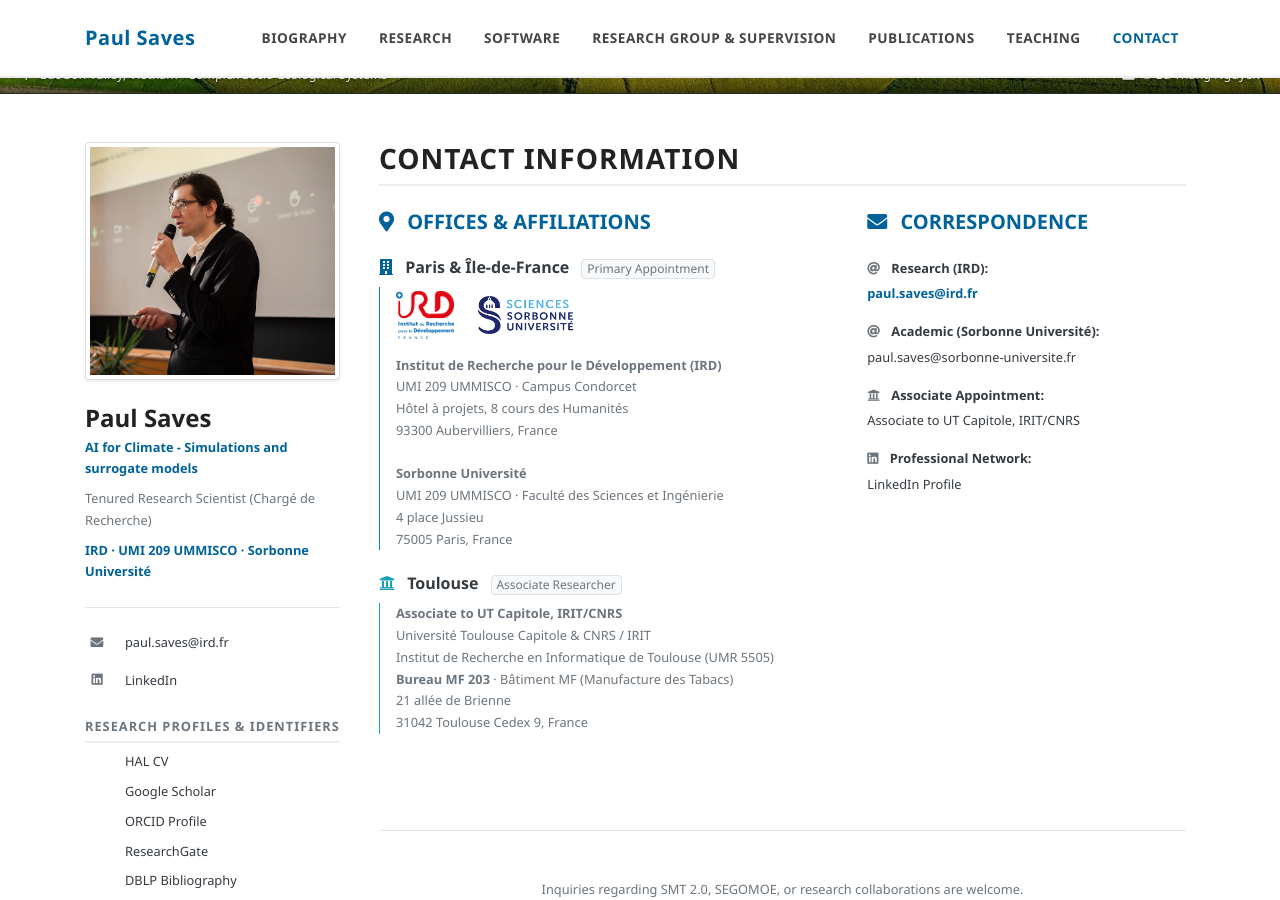
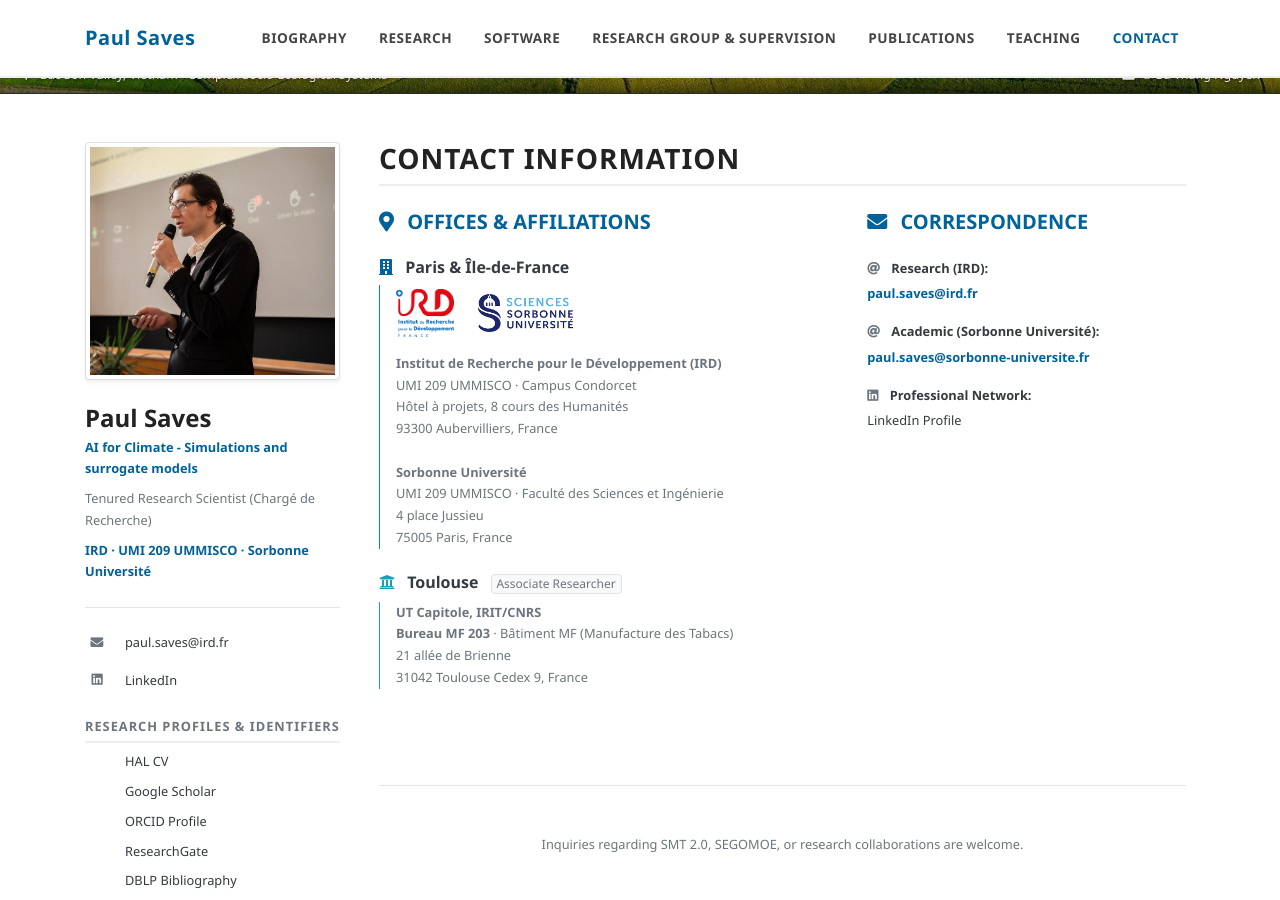
Before and after one commit to Paul-Saves/Paul-Saves.github.io, a Jekyll site: the page built from _pages/contact.md, in a window 1280 px wide and 900 px high, scrolled down 204 px. Built offline with Jekyll 4.4.1, drawn with Linux system fonts in a browser that asks for light colours; a style sheet for code colours, icons or effects is not loaded.

Commit message:
fix contacts

```diff
--- a/_pages/contact.md
+++ b/_pages/contact.md
@@ -8,11 +8,10 @@ title: Contact Information
   <div class="col-lg-7 mb-4">
     <h2 class="h5 font-weight-bold mb-4 text-primary text-uppercase"><i class="fas fa-map-marker-alt mr-2"></i> Offices &amp; Affiliations</h2>
 
-    <!-- Primary Appointment: Paris / Île-de-France -->
+    <!-- Paris / Île-de-France -->
     <div class="mb-4">
       <h3 class="h6 font-weight-bold text-dark mb-2">
         <i class="fas fa-building text-primary mr-2"></i> Paris &amp; Île-de-France
-        <span class="badge badge-light border text-secondary font-weight-normal ml-2">Primary Appointment</span>
       </h3>
       <div class="pl-3 border-left border-primary">
         <div class="d-flex align-items-center mb-3 pt-1 flex-wrap" style="gap: 1.5rem;">
@@ -40,9 +39,7 @@ title: Contact Information
       </h3>
       <div class="pl-3 border-left border-info">
         <address class="small text-secondary mb-0">
-          <strong>Associate to UT Capitole, IRIT/CNRS</strong><br>
-          Université Toulouse Capitole &amp; CNRS / IRIT<br>
-          Institut de Recherche en Informatique de Toulouse (UMR 5505)<br>
+          <strong>UT Capitole, IRIT/CNRS</strong><br>
           <strong>Bureau MF 203</strong> · Bâtiment MF (Manufacture des Tabacs)<br>
           21 allée de Brienne<br>
           31042 Toulouse Cedex 9, France
@@ -60,13 +57,9 @@ title: Contact Information
       </li>
       <li class="mb-3">
         <span class="font-weight-bold text-dark d-block mb-1"><i class="fas fa-at text-muted mr-2"></i> Academic (Sorbonne Université):</span>
-        <a href="mailto:paul.saves@sorbonne-universite.fr" class="text-dark">paul.saves@sorbonne-universite.fr</a>
+        <a href="mailto:paul.saves@sorbonne-universite.fr" class="text-primary font-weight-bold">paul.saves@sorbonne-universite.fr</a>
       </li>
-      <li class="mb-3">
-        <span class="font-weight-bold text-dark d-block mb-1"><i class="fas fa-university text-muted mr-2"></i> Associate Appointment:</span>
-        <span class="text-dark">Associate to UT Capitole, IRIT/CNRS</span>
-      </li>
-      <li class="mb-3">
+        <li class="mb-3">
         <span class="font-weight-bold text-dark d-block mb-1"><i class="fab fa-linkedin text-muted mr-2"></i> Professional Network:</span>
         <a href="https://linkedin.com/in/{{ site.linkedin_username }}" target="_blank" class="text-dark">LinkedIn Profile</a>
       </li>
```
